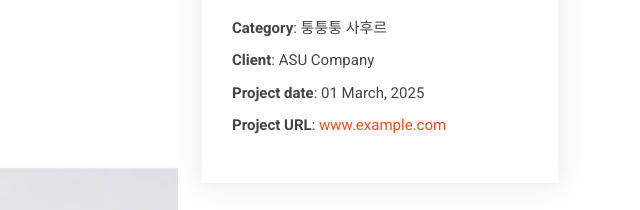
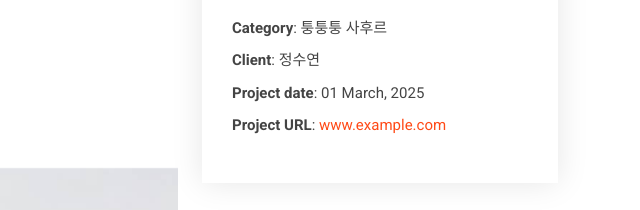
Before and after one commit to piction165/AOBB, a plain HTML site: page portfolio-details.html in a window 1280 px wide. Shown: the part 505-715 px from the top of the page, 640-1280 px from the left. Drawn offline with Linux system fonts and the light colour scheme.

Commit message:
Update portfolio-details.html

```diff
--- a/portfolio-details.html
+++ b/portfolio-details.html
@@ -134,7 +134,7 @@
               <h3>Project information</h3>
               <ul>
                 <li><strong>Category</strong>: 퉁퉁퉁 사후르</li>
-                <li><strong>Client</strong>: ASU Company</li>
+                <li><strong>Client</strong>: 정수연</li>
                 <li><strong>Project date</strong>: 01 March, 2025</li>
                 <li><strong>Project URL</strong>: <a href="#">www.example.com</a></li>
               </ul>
```
